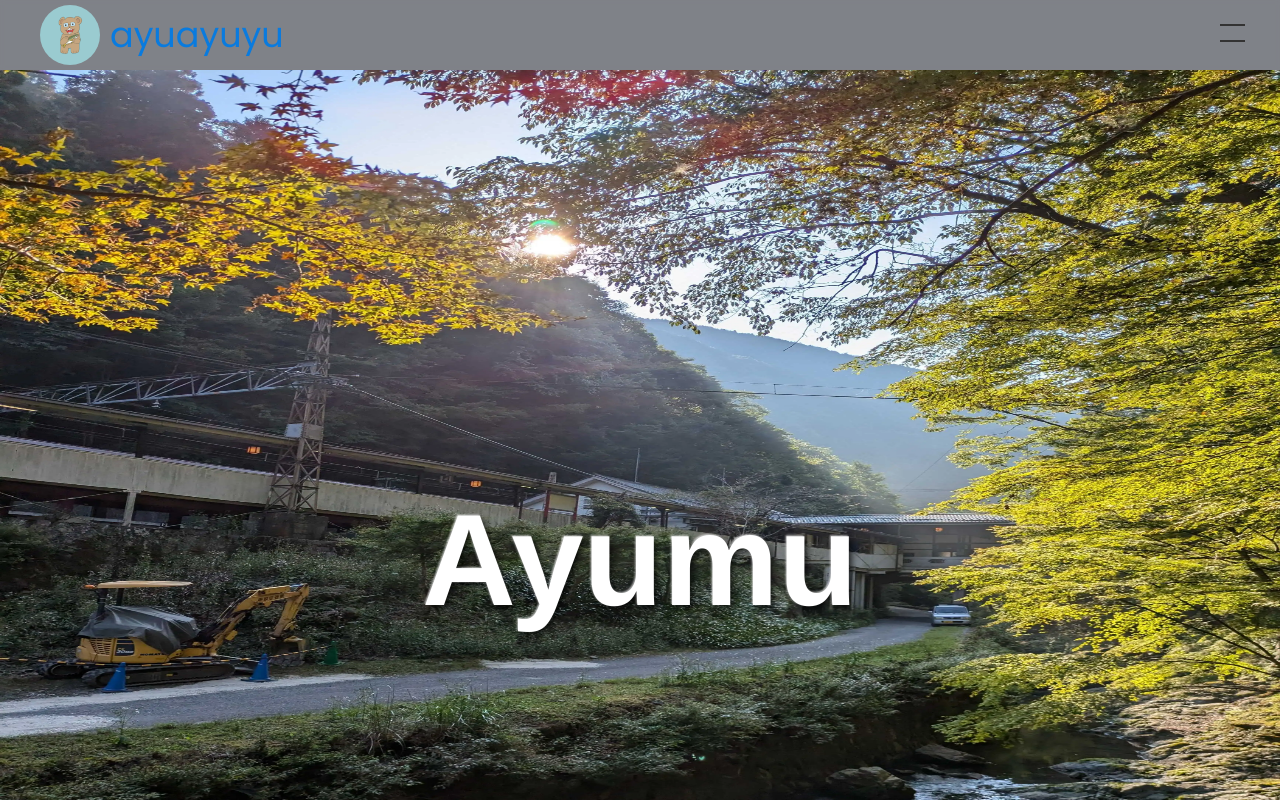
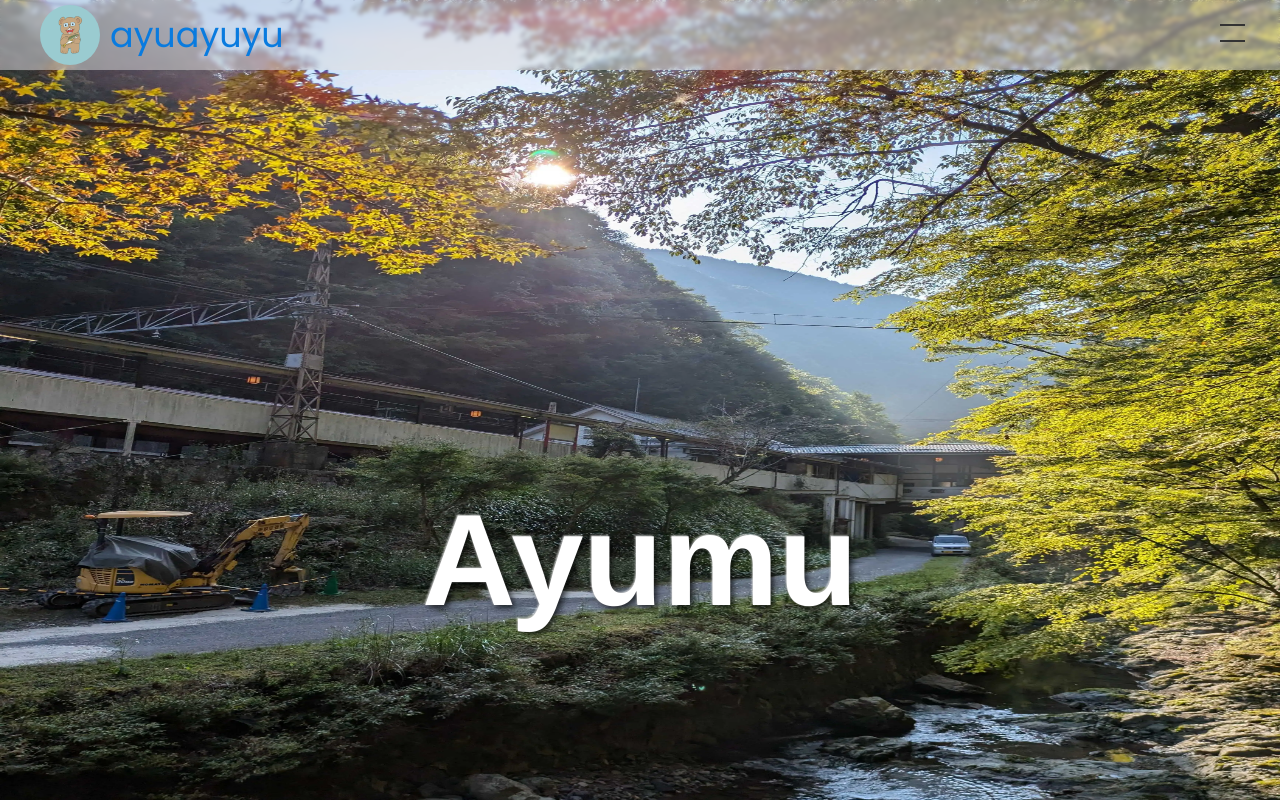
Before and after one commit to ayuayuyu/ayuayuyu.dev, a Next.js app: page / in a window 1280 px wide. Shown: the top 800 px of the page. Built offline with nearby package versions, Linux system fonts and the light colour scheme; some icons are missing.

Commit message:
fix: header

```diff
--- a/src/app/about/page.tsx
+++ b/src/app/about/page.tsx
@@ -1,13 +1,9 @@
-import Header from "@/components/base/header";
-import Footer from "@/components/base/footer";
-import FixPage from "@/section/fixPage";
+import FixPage from '@/section/fixPage';
 
 const AboutPage = () => {
   return (
     <>
-      <Header />
       <FixPage />
-      <Footer />
     </>
   );
 };
--- a/src/app/layout.tsx
+++ b/src/app/layout.tsx
@@ -1,20 +1,22 @@
-import type { Metadata } from "next";
-import { Geist, Geist_Mono } from "next/font/google";
-import "@/styles/globals.scss";
+import type { Metadata } from 'next';
+import { Geist, Geist_Mono } from 'next/font/google';
+import '@/styles/globals.scss';
+import Header from '@/components/base/header';
+import Footer from '@/components/base/footer';
 
 const geistSans = Geist({
-  variable: "--font-geist-sans",
-  subsets: ["latin"],
+  variable: '--font-geist-sans',
+  subsets: ['latin'],
 });
 
 const geistMono = Geist_Mono({
-  variable: "--font-geist-mono",
-  subsets: ["latin"],
+  variable: '--font-geist-mono',
+  subsets: ['latin'],
 });
 
 export const metadata: Metadata = {
-  title: "ayuayuyu Portfolio",
-  description: "Generated by create ayuayuyu",
+  title: 'ayuayuyu Portfolio',
+  description: 'Generated by create ayuayuyu',
 };
 
 export default function RootLayout({
@@ -25,7 +27,9 @@ export default function RootLayout({
   return (
     <html lang="en">
       <body className={`${geistSans.variable} ${geistMono.variable}`}>
+        <Header />
         {children}
+        <Footer />
       </body>
     </html>
   );
--- a/src/app/page.tsx
+++ b/src/app/page.tsx
@@ -1,24 +1,20 @@
 // import Image from "next/image";
 // import styles from "./page.module.css";
-import Header from "@/components/base/header";
-import Top from "@/section/top";
-import AboutMe from "@/section/about";
-import Skills from "@/section/skill";
-import Historys from "@/section/historys ";
-import Products from "@/section/producut";
-import Contact from "@/section/contact";
-import Footer from "@/components/base/footer";
+import Top from '@/section/top';
+import AboutMe from '@/section/about';
+import Skills from '@/section/skill';
+import Historys from '@/section/historys ';
+import Products from '@/section/producut';
+import Contact from '@/section/contact';
 export default function Home() {
   return (
     <div>
-      <Header />
       <Top />
       <AboutMe />
       <Skills />
       <Historys />
       <Products />
       <Contact />
-      <Footer />
     </div>
   );
 }
--- a/src/app/posts/page.tsx
+++ b/src/app/posts/page.tsx
@@ -1,13 +1,9 @@
-import Header from "@/components/base/header";
-import Footer from "@/components/base/footer";
-import FixPage from "@/section/fixPage";
+import FixPage from '@/section/fixPage';
 
 const PostsPage = () => {
   return (
     <>
-      <Header />
       <FixPage />
-      <Footer />
     </>
   );
 };
--- a/src/components/base/header/index.module.scss
+++ b/src/components/base/header/index.module.scss
@@ -4,7 +4,7 @@
   display: flex;
   gap: 10px;
   align-items: center;
-  position: sticky;
+  position: fixed;
   top: 0px;
   left: 0px;
   right: 0px;
--- a/src/section/producut/card/index.module.scss
+++ b/src/section/producut/card/index.module.scss
@@ -32,7 +32,6 @@
       padding-right: 10px;
       .description {
         margin: 0;
-        color: #555;
       }
 
       .gitUrl {
--- a/src/styles/globals.scss
+++ b/src/styles/globals.scss
@@ -1,8 +1,8 @@
-@import url("https://fonts.googleapis.com/css2?family=Poppins:wght@400;500;700&display=swap");
+@import url('https://fonts.googleapis.com/css2?family=Poppins:wght@400;500;700&display=swap');
 
 :root {
   // font-family: Inter, system-ui, Avenir, Helvetica, Arial, sans-serif;
-  font-family: "Poppins", sans-serif;
+  font-family: 'Poppins', sans-serif;
   line-height: 1.5;
   font-weight: 400;
   color-scheme: light dark;
```
Also changed, not shown: src/components/base/header/index.tsx (+6 -6 lines), src/section/historys /history/index.module.scss (+0 -20 lines), src/section/top/index.module.scss (+4 -4 lines), src/section/top/index.tsx (+3 -4 lines).
